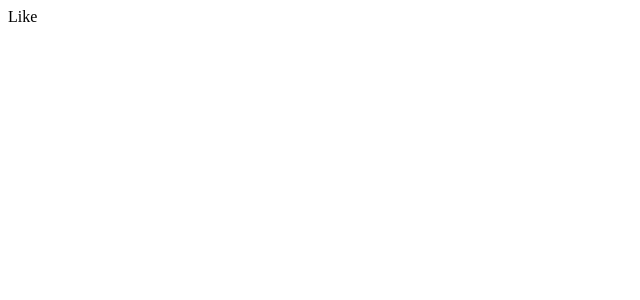
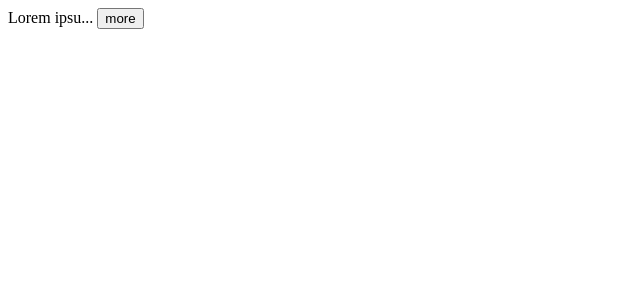
Before and after one commit to holydexboi/React-Typescript, a React (Vite) app: page / in a window 1280 px wide. Shown: the top 300 px of the page, without its empty margins (0-640 px from the left). Built offline with nearby package versions, Linux system fonts and the light colour scheme.

Commit message:
exercise4

```diff
--- a/src/App.tsx
+++ b/src/App.tsx
@@ -1,15 +1,7 @@
 import { useState } from "react";
-import Like from "./Like";
+import ExpandableText from "./ExpandableText";
 function App() {
-  const [cart, setCart] = useState({
-    discount: .1,
-    items: [{id : 1, title: 'Product 1', quatity: 1}, {id : 1, title: 'Product 2', quatity: 1}]
-  })
 
-  const handleClicked = () => {
-    setCart({...cart, items: cart.items.map(item => item.id === 1 ? {...item, quatity: 2} : item)})
-  }
-
-  return <div>Like</div>;
+  return <div><ExpandableText maxChar={10}>Lorem ipsum dolor sit amet consectetur adipisicing elit. Corrupti unde eveniet quo voluptatibus omnis alias, enim voluptatem necessitatibus cumque id aut iste reprehenderit beatae quisquam tenetur officia. Tenetur, autem dignissimos.</ExpandableText></div>;
 }
 export default App;
--- /dev/null
+++ b/src/ExpandableText.tsx
@@ -0,0 +1,17 @@
+import React, { useState } from 'react'
+
+interface Props {
+    children: string,
+    maxChar: number
+}
+
+
+const ExpandableText = ({children, maxChar}: Props) => {
+
+    const [status, setStatus] = useState(false)
+  return (
+    <div><span>{children.substring(0, status ? children.length: maxChar)}{status ? '' : '...'}</span> <button onClick={() => setStatus(!status)}>{status ? 'less': 'more'}</button></div>
+  )
+}
+
+export default ExpandableText
```
Also changed, not shown: src/Form.tsx (added, +14 -0 lines).
